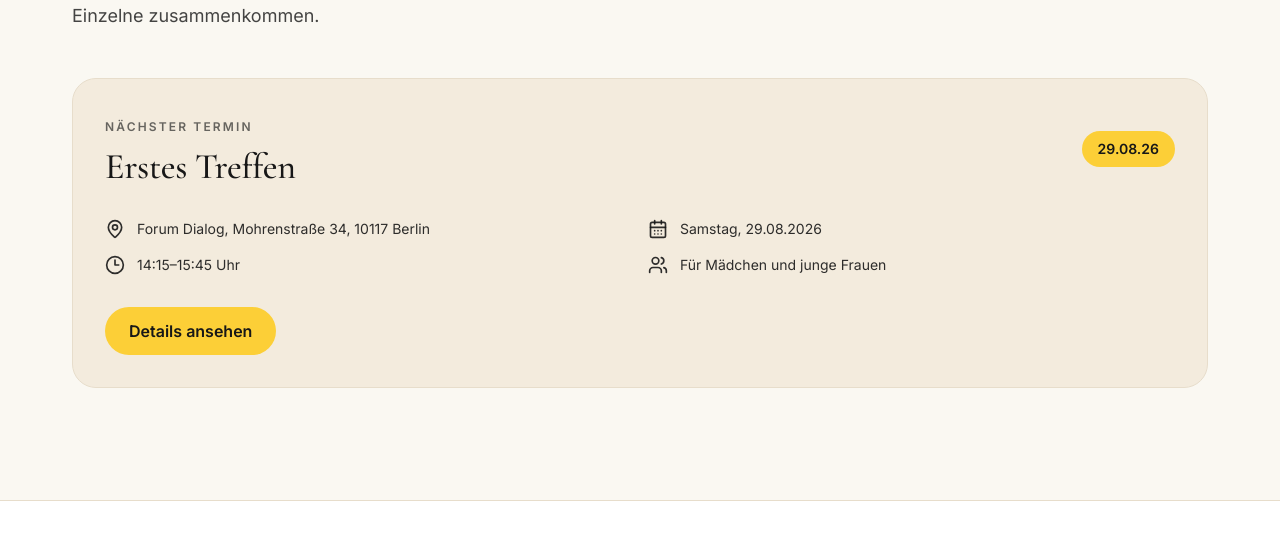
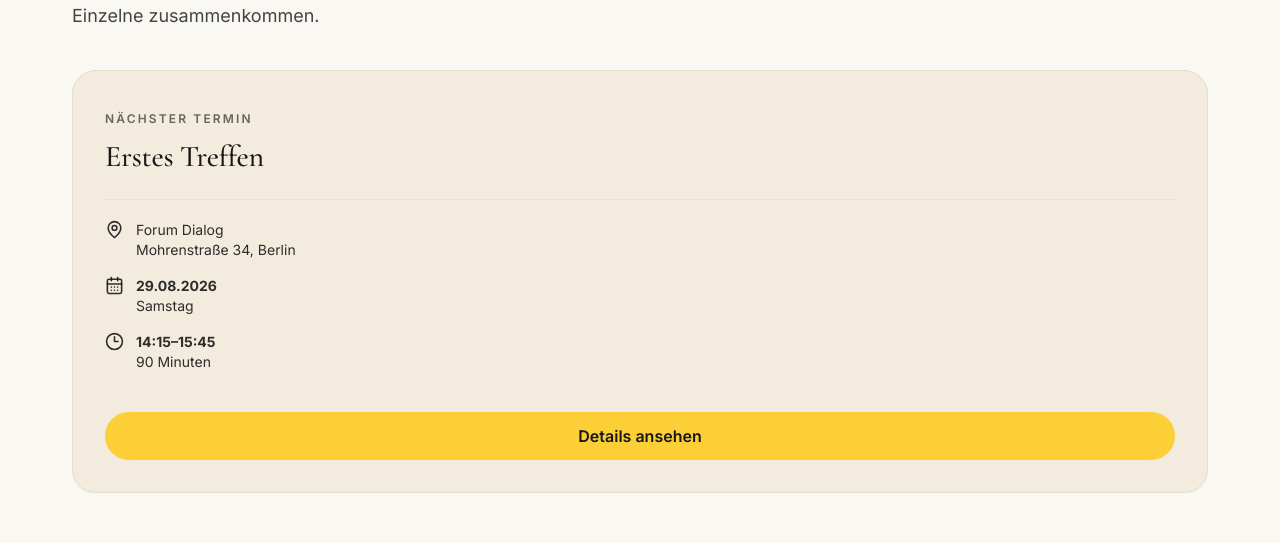
Before and after one commit to Falkensee-Solutions/RSS, a Next.js app: page /termine in a window 1280 px wide. Shown: the part 343-886 px from the top of the page. Built offline with nearby package versions, Linux system fonts and the light colour scheme; no server answers.

Commit message:
termine fix

```diff
--- a/app/globals.css
+++ b/app/globals.css
@@ -83,22 +83,55 @@
     @apply rounded-card border border-rss-border bg-rss-sand p-6 md:p-8;
   }
 
-  .termin-scroll {
+  .termin-viewport {
     overflow-x: auto;
     overscroll-behavior-inline: contain;
-    scrollbar-width: thin;
-    scrollbar-color: #e7ddcb transparent;
+    scrollbar-width: none;
+    scroll-snap-type: x mandatory;
+  }
+
+  .termin-viewport::-webkit-scrollbar {
+    display: none;
   }
 
   .termin-grid {
     display: grid;
-    grid-template-columns: repeat(auto-fit, minmax(min(100%, 22rem), 1fr));
+    grid-template-columns: repeat(var(--termin-columns, 1), minmax(0, 1fr));
     gap: 1.5rem;
-    min-width: 22rem;
   }
 
   .termin-card {
-    min-width: 22rem;
+    min-width: 0;
+    scroll-snap-align: start;
+  }
+
+  .termin-control {
+    @apply flex h-11 w-11 items-center justify-center rounded-full border border-rss-border bg-rss-warm text-rss-ink transition-colors hover:border-rss-ink hover:bg-white;
+  }
+
+  @media (min-width: 640px) {
+    .termin-grid[data-count="2"] {
+      --termin-columns: 2;
+    }
+  }
+
+  @media (min-width: 1024px) {
+    .termin-grid[data-count="2"] {
+      --termin-columns: 2;
+    }
+
+    .termin-grid[data-count="3"] {
+      --termin-columns: 3;
+    }
+
+    .termin-grid[data-count="4"] {
+      --termin-columns: 4;
+    }
+
+    .termin-grid[data-overflow="true"] {
+      grid-template-columns: repeat(4, minmax(17rem, 1fr));
+      min-width: max-content;
+    }
   }
 
   .section {
--- a/app/page.tsx
+++ b/app/page.tsx
@@ -10,8 +10,7 @@ import { RequirementsSection } from "@/components/sections/RequirementsSection";
 import { StanceSection } from "@/components/sections/StanceSection";
 import { FaqSection } from "@/components/sections/FaqSection";
 import { InquirySection } from "@/components/sections/InquirySection";
-import Link from "next/link";
-import { CalendarDays, Clock3, MapPin } from "lucide-react";
+import { UpcomingMeetings } from "@/components/UpcomingMeetings";
 
 export default function HomePage() {
   return (
@@ -23,20 +22,7 @@ export default function HomePage() {
           <div className="container-rss">
             <p className="eyebrow">Kommende Treffen</p>
             <h2 className="mt-3">Aktuelle Termine</h2>
-            <div className="mt-10 grid gap-6 sm:grid-cols-2 lg:grid-cols-4">
-              <article className="card-sand flex min-h-[320px] flex-col shadow-sm">
-                <div>
-                  <p className="eyebrow">Nächster Termin</p>
-                  <h3 className="mt-2 text-2xl md:text-3xl">Erstes Treffen</h3>
-                  <div className="mt-6 space-y-4 border-t border-rss-border/70 pt-5 text-sm">
-                    <p className="flex items-start gap-3"><MapPin className="shrink-0" size={19} aria-hidden /> <span>Forum Dialog<br />Mohrenstraße 34, Berlin</span></p>
-                    <p className="flex items-start gap-3"><CalendarDays className="shrink-0" size={19} aria-hidden /> <span><strong>29.08.2026</strong><br />Samstag</span></p>
-                    <p className="flex items-start gap-3"><Clock3 className="shrink-0" size={19} aria-hidden /> <span><strong>14:15–15:45</strong><br />90 Minuten</span></p>
-                  </div>
-                </div>
-                <Link href="/termine/erstes-treffen" className="btn-primary mt-auto pt-3 md:mt-10">Details ansehen</Link>
-              </article>
-            </div>
+            <UpcomingMeetings />
           </div>
         </section>
         <FormatSection />
--- a/app/termine/page.tsx
+++ b/app/termine/page.tsx
@@ -1,7 +1,6 @@
-import Link from "next/link";
-import { CalendarDays, Clock3, MapPin, Users } from "lucide-react";
 import { Header } from "@/components/Header";
 import { Footer } from "@/components/Footer";
+import { UpcomingMeetings } from "@/components/UpcomingMeetings";
 
 export default function TerminePage() {
   return (
@@ -16,28 +15,7 @@ export default function TerminePage() {
               Komm zu unserem nächsten Treffen und entdecke, was entsteht, wenn viele Einzelne zusammenkommen.
             </p>
 
-            <div className="termin-scroll mt-12" aria-label="Aktuelle Termine">
-              <div className="termin-grid">
-                <article className="card-sand termin-card">
-                  <div className="flex flex-wrap items-center justify-between gap-4">
-                    <div>
-                      <p className="eyebrow">Nächster Termin</p>
-                      <h2 className="mt-2 text-3xl md:text-4xl">Erstes Treffen</h2>
-                    </div>
-                    <span className="rounded-full bg-rss-yellow px-4 py-2 text-sm font-semibold">29.08.26</span>
-                  </div>
-                  <div className="mt-8 grid gap-4 text-sm sm:grid-cols-2">
-                    <p className="flex items-start gap-3"><MapPin size={20} aria-hidden /> Forum Dialog, Mohrenstraße 34, 10117 Berlin</p>
-                    <p className="flex items-start gap-3"><CalendarDays size={20} aria-hidden /> Samstag, 29.08.2026</p>
-                    <p className="flex items-start gap-3"><Clock3 size={20} aria-hidden /> 14:15–15:45 Uhr</p>
-                    <p className="flex items-start gap-3"><Users size={20} aria-hidden /> Für Mädchen und junge Frauen</p>
-                  </div>
-                  <Link href="/termine/erstes-treffen" className="btn-primary mt-8">
-                    Details ansehen
-                  </Link>
-                </article>
-              </div>
-            </div>
+            <UpcomingMeetings />
           </div>
         </section>
       </main>
--- /dev/null
+++ b/components/UpcomingMeetings.tsx
@@ -0,0 +1,103 @@
+"use client";
+
+import Link from "next/link";
+import { useRef } from "react";
+import { CalendarDays, ChevronLeft, ChevronRight, Clock3, MapPin } from "lucide-react";
+
+const meetings = [
+  {
+    label: "Nächster Termin",
+    title: "Erstes Treffen",
+    location: "Forum Dialog",
+    address: "Mohrenstraße 34, Berlin",
+    date: "29.08.2026",
+    weekday: "Samstag",
+    time: "14:15–15:45",
+    duration: "90 Minuten",
+    href: "/termine/erstes-treffen",
+  },
+];
+
+export function UpcomingMeetings() {
+  const viewportRef = useRef<HTMLDivElement>(null);
+  const hasMultipleMeetings = meetings.length > 1;
+
+  function scrollMeetings(direction: "previous" | "next") {
+    viewportRef.current?.scrollBy({
+      left: direction === "next" ? viewportRef.current.clientWidth : -viewportRef.current.clientWidth,
+      behavior: "smooth",
+    });
+  }
+
+  return (
+    <div className="termin-carousel mt-10">
+      <div
+        ref={viewportRef}
+        className="termin-viewport"
+        aria-label="Kommende Treffen"
+      >
+        <div
+          className="termin-grid"
+          data-count={meetings.length}
+          data-overflow={meetings.length > 4}
+        >
+          {meetings.map((meeting, index) => (
+            <article className="card-sand termin-card flex min-h-[320px] flex-col shadow-sm" key={meeting.href}>
+              <div>
+                <p className="eyebrow">{meeting.label}</p>
+                <h3 className="mt-2 text-2xl md:text-3xl">{meeting.title}</h3>
+                <div className="mt-6 space-y-4 border-t border-rss-border/70 pt-5 text-sm">
+                  <p className="flex items-start gap-3">
+                    <MapPin className="shrink-0" size={19} aria-hidden />
+                    <span>{meeting.location}<br />{meeting.address}</span>
+                  </p>
+                  <p className="flex items-start gap-3">
+                    <CalendarDays className="shrink-0" size={19} aria-hidden />
+                    <span><strong>{meeting.date}</strong><br />{meeting.weekday}</span>
+                  </p>
+                  <p className="flex items-start gap-3">
+                    <Clock3 className="shrink-0" size={19} aria-hidden />
+                    <span><strong>{meeting.time}</strong><br />{meeting.duration}</span>
+                  </p>
+                </div>
+              </div>
+              <Link href={meeting.href} className="btn-primary mt-auto pt-3 md:mt-10">
+                Details ansehen
+              </Link>
+            </article>
+          ))}
+        </div>
+      </div>
+
+      {hasMultipleMeetings && (
+        <div className="mt-5 flex items-center justify-between gap-4">
+          <p className="text-sm text-rss-muted">Weitere Treffen ansehen</p>
+          <div className="flex gap-2">
+            <button
+              type="button"
+              className="termin-control"
+              onClick={() => scrollMeetings("previous")}
+              aria-label="Vorherige Treffen"
+            >
+              <ChevronLeft size={20} aria-hidden />
+            </button>
+            <button
+              type="button"
+              className="termin-control"
+              onClick={() => scrollMeetings("next")}
+              aria-label="Nächste Treffen"
+            >
+              <ChevronRight size={20} aria-hidden />
+            </button>
+          </div>
+        </div>
+      )}
+
+      {meetings.length > 1 && (
+        <p className="sr-only" aria-live="polite">
+          {meetings.length} kommende Treffen
+        </p>
+      )}
+    </div>
+  );
+}
```
